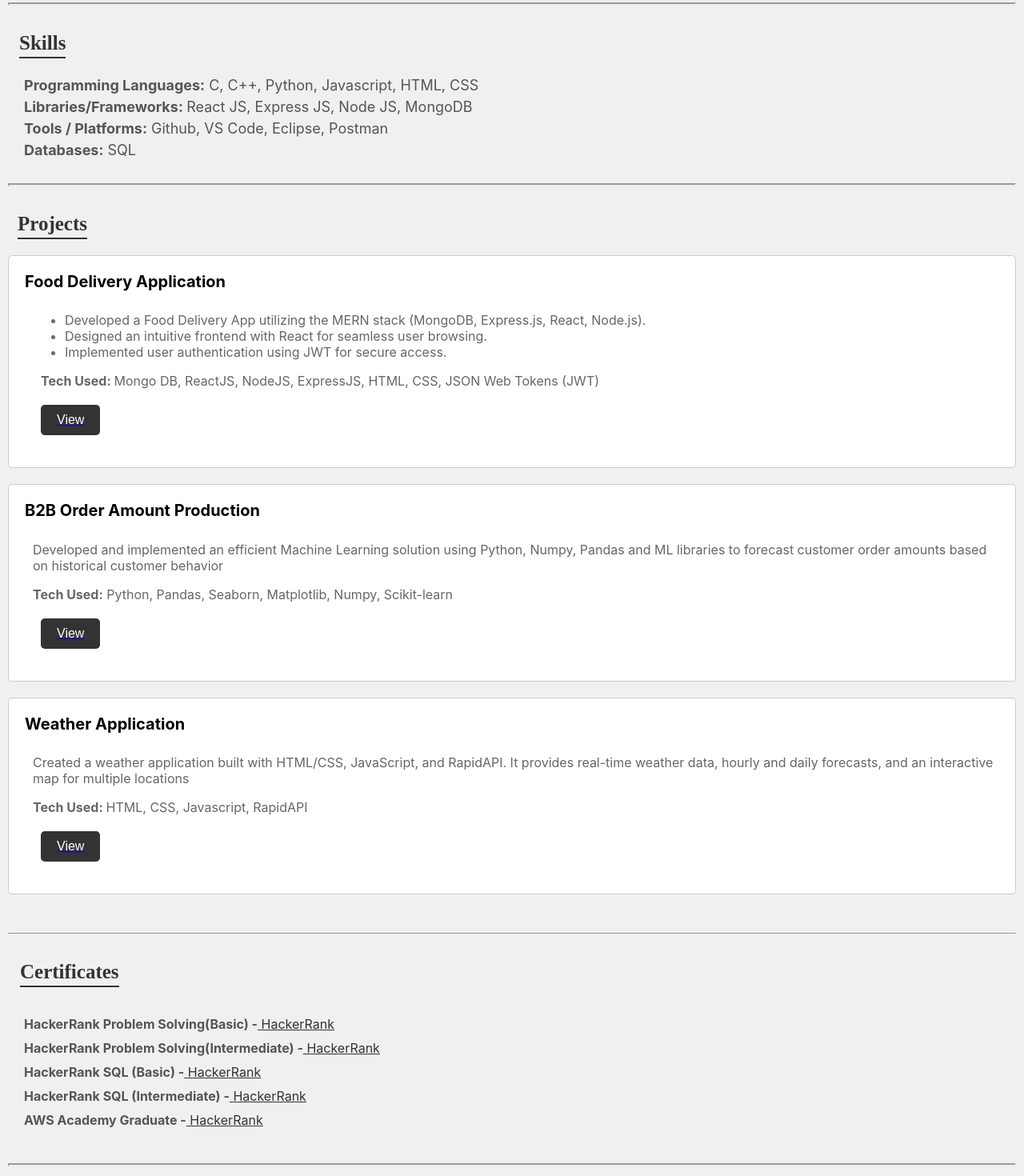
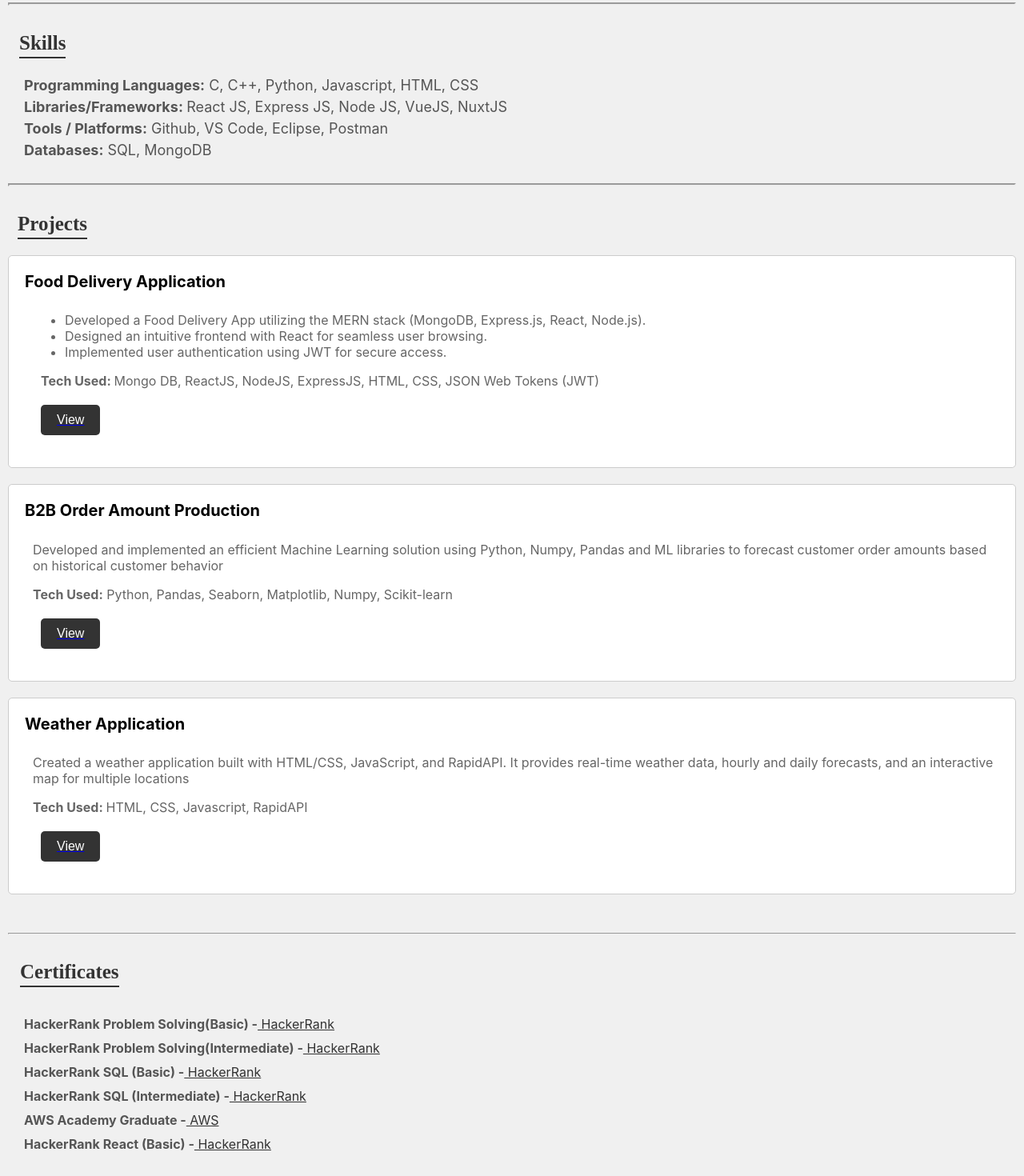
Before and after one commit to Tejas-raghu/Portfolio, a React (Create React App) app: page / in a window 1280 px wide. Shown: the part 1020-2490 px from the top of the page at 80% size. Built offline with nearby package versions, Linux system fonts and the light colour scheme; a web font is replaced by a local one.

Commit message:
skills updated

```diff
--- a/src/components/Certificates.js
+++ b/src/components/Certificates.js
@@ -24,7 +24,10 @@ export default function Certificates() {
                 </li>
 
                 <li><strong>AWS Academy Graduate -</strong>
-                <a href = "https://drive.google.com/file/d/1321OKquswMe3lTyDsyJgzuHDHTlQaWD5/view" target = "_blank" rel = "noopener noreferrer"> HackerRank</a>
+                <a href = "https://drive.google.com/file/d/1321OKquswMe3lTyDsyJgzuHDHTlQaWD5/view" target = "_blank" rel = "noopener noreferrer"> AWS</a>
+                </li>
+                <li><strong>HackerRank React (Basic) -</strong>
+                <a href = "https://www.hackerrank.com/certificates/8fefdde341c4?test_finished=true" target = "_blank" rel = "noopener noreferrer"> HackerRank</a>
                 </li>
 
             </ul>
--- a/src/components/Skils.js
+++ b/src/components/Skils.js
@@ -11,14 +11,14 @@ export default function Skils() {
           HTML, CSS
         </li>
         <li>
-          <strong>Libraries/Frameworks: </strong> React JS, Express JS, Node JS,
-          MongoDB
+          <strong>Libraries/Frameworks: </strong> React JS, Express JS, Node JS, VueJS, NuxtJS
+
         </li>
         <li>
           <strong>Tools / Platforms:</strong> Github, VS Code, Eclipse, Postman
         </li>
         <li>
-          <strong>Databases:</strong> SQL
+          <strong>Databases:</strong> SQL, MongoDB
         </li>
       </ul>
 
```
